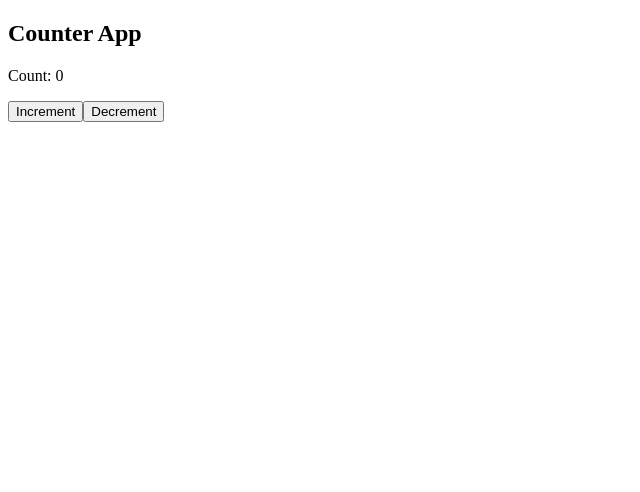
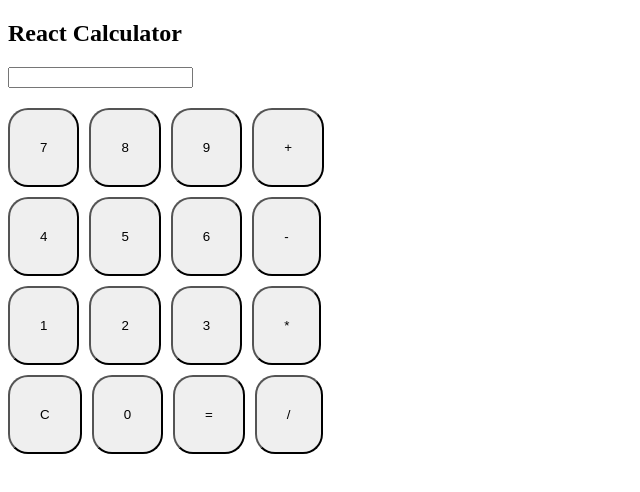
Before and after one commit to anishdix/React-Mini-Projects, a React (Create React App) app: page / in a window 1280 px wide. Shown: the top 492 px of the page, without its empty margins (0-640 px from the left). Built offline with nearby package versions, Linux system fonts and the light colour scheme.

Commit message:
calaculator created

```diff
--- a/src/App.js
+++ b/src/App.js
@@ -1,7 +1,8 @@
 // import CountryFlag from "./CountryFlag/CountryFlag";
 // import DisplayFullName from "./DisplayFullName/DisplayFullName";
 // import StopWatch from "./StopWatch/StopWatch";
-import Counter from "./Counter/Counter";
+import Calculator from "./Calculator/Calculator";
+// import Counter from "./Counter/Counter";
 
 
 
@@ -11,7 +12,8 @@ function App() {
     // <CountryFlag/>
     // <DisplayFullName/>
     // <StopWatch/>
-    <Counter/>
+    // <Counter/>
+    <Calculator/>
   )
 }
 
--- /dev/null
+++ b/src/Calculator/Calculator.jsx
@@ -0,0 +1,54 @@
+import React, { useState } from 'react'
+import styles from "./Calculator.module.css"
+
+const Calculator = () => {
+  let [result,setResult]=useState("")
+  let [value,setValue]=useState("")
+
+
+  const handleClick=(e)=>{
+    console.log(e.target.value)
+
+    setValue((prev)=>prev+(e.target.value))
+
+  }
+const handleClear=()=>{
+  setValue("")
+  setResult("")
+}
+const handleResult = () => {
+  try {
+    setResult(eval(value).toString());
+  } catch (error) {
+    setResult('Error');
+  }
+};
+
+   return (
+    <div>
+      <h2>React Calculator</h2>
+      <input type="text" value={value}/>
+      {result&&<div>{result}</div>}
+      <div className={styles.buttonCont}>
+        <button className={styles.button} onClick={handleClick} value={"7"} >7</button>
+        <button className={styles.button} onClick={handleClick} value={"8"}>8</button>
+        <button className={styles.button} onClick={handleClick} value={"9"}>9</button>
+        <button className={styles.button} onClick={handleClick} value={"+"}>+</button>
+        <button className={styles.button} onClick={handleClick} value={"4"}>4</button>
+        <button className={styles.button} onClick={handleClick} value={"5"}>5</button>
+        <button className={styles.button} onClick={handleClick} value={"6"}>6</button>
+        <button className={styles.button} onClick={handleClick} value={"-"}>-</button>
+        <button className={styles.button} onClick={handleClick} value={"1"}>1</button>
+        <button className={styles.button} onClick={handleClick} value={"2"}>2</button>
+        <button className={styles.button} onClick={handleClick} value={"3"}>3</button>
+        <button className={styles.button} onClick={handleClick} value={"*"}>*</button>
+        <button className={styles.button} onClick={handleClear} >C</button>
+        <button className={styles.button} onClick={handleClick} value={"0"}>0</button>
+        <button className={styles.button} onClick={handleResult} >=</button>
+        <button className={styles.button} onClick={handleClick} value={"/"}>/</button>
+      </div>
+    </div>
+  )
+}
+
+export default Calculator
--- /dev/null
+++ b/src/Calculator/Calculator.module.css
@@ -0,0 +1,13 @@
+.buttonCont
+{
+    margin-top: 20px;
+    display: flex;
+    gap:10px;
+    flex-wrap: wrap;
+    width:350px;
+
+}
+.button{
+    border-radius: 20px;
+    padding:30px
+}
```
